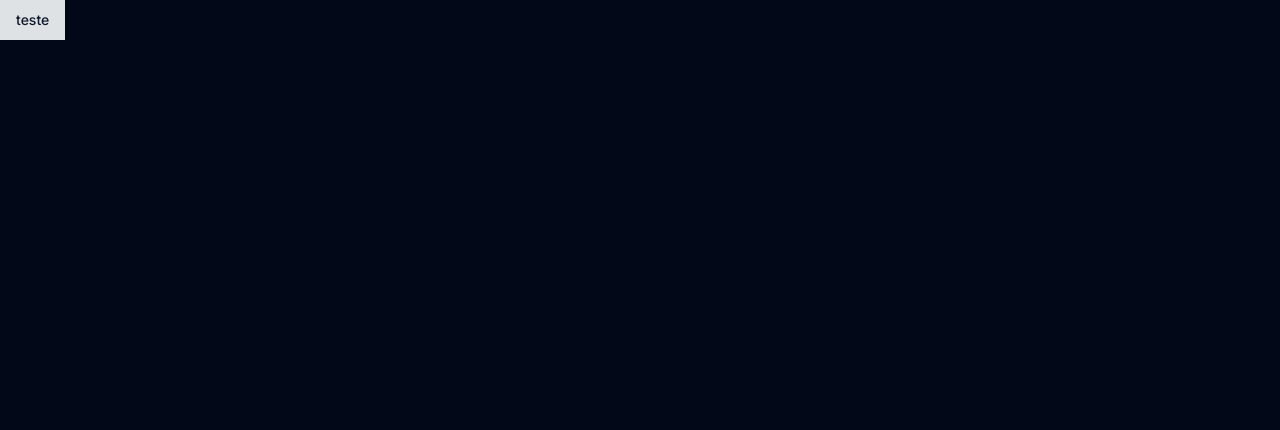
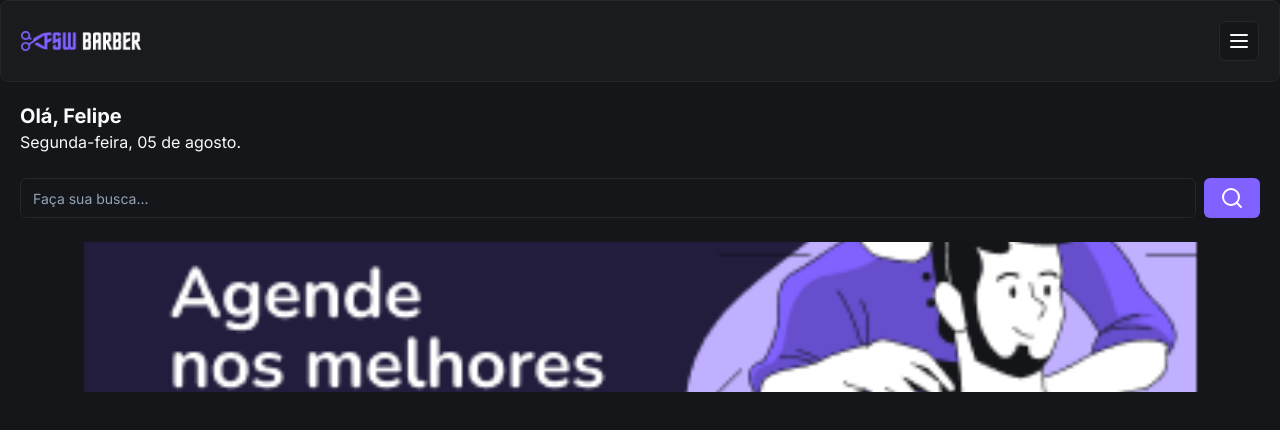
Before and after one commit to gustavoprado0/FSW-Barber, a Next.js app: page / in a window 1280 px wide. Shown: the top 430 px of the page. Built offline with nearby package versions, Linux system fonts and the light colour scheme.

Commit message:
feat: add Header component and banner

```diff
--- /dev/null
+++ b/src/app/_components/ui/card.tsx
@@ -0,0 +1,79 @@
+import * as React from "react"
+
+import { cn } from "@/app/_lib/utils"
+
+const Card = React.forwardRef<
+  HTMLDivElement,
+  React.HTMLAttributes<HTMLDivElement>
+>(({ className, ...props }, ref) => (
+  <div
+    ref={ref}
+    className={cn(
+      "rounded-lg border bg-card text-card-foreground shadow-sm",
+      className
+    )}
+    {...props}
+  />
+))
+Card.displayName = "Card"
+
+const CardHeader = React.forwardRef<
+  HTMLDivElement,
+  React.HTMLAttributes<HTMLDivElement>
+>(({ className, ...props }, ref) => (
+  <div
+    ref={ref}
+    className={cn("flex flex-col space-y-1.5 p-6", className)}
+    {...props}
+  />
+))
+CardHeader.displayName = "CardHeader"
+
+const CardTitle = React.forwardRef<
+  HTMLParagraphElement,
+  React.HTMLAttributes<HTMLHeadingElement>
+>(({ className, ...props }, ref) => (
+  <h3
+    ref={ref}
+    className={cn(
+      "text-2xl font-semibold leading-none tracking-tight",
+      className
+    )}
+    {...props}
+  />
+))
+CardTitle.displayName = "CardTitle"
+
+const CardDescription = React.forwardRef<
+  HTMLParagraphElement,
+  React.HTMLAttributes<HTMLParagraphElement>
+>(({ className, ...props }, ref) => (
+  <p
+    ref={ref}
+    className={cn("text-sm text-muted-foreground", className)}
+    {...props}
+  />
+))
+CardDescription.displayName = "CardDescription"
+
+const CardContent = React.forwardRef<
+  HTMLDivElement,
+  React.HTMLAttributes<HTMLDivElement>
+>(({ className, ...props }, ref) => (
+  <div ref={ref} className={cn("p-6 pt-0", className)} {...props} />
+))
+CardContent.displayName = "CardContent"
+
+const CardFooter = React.forwardRef<
+  HTMLDivElement,
+  React.HTMLAttributes<HTMLDivElement>
+>(({ className, ...props }, ref) => (
+  <div
+    ref={ref}
+    className={cn("flex items-center p-6 pt-0", className)}
+    {...props}
+  />
+))
+CardFooter.displayName = "CardFooter"
+
+export { Card, CardHeader, CardFooter, CardTitle, CardDescription, CardContent }
--- /dev/null
+++ b/src/app/_components/ui/header.tsx
@@ -0,0 +1,19 @@
+import Image from "next/image";
+import { Card, CardContent } from "./card";
+import { Button } from "./button";
+import { MenuIcon } from "lucide-react";
+
+const Header = () => {
+  return (
+    <Card>
+      <CardContent className="p-5 justify-between items-center flex flex-row">
+        <Image src="/Logo.png" height={18} width={120} alt={"FSW Barber"} />
+        <Button size='icon' variant='outline'>
+          <MenuIcon />
+        </Button>
+      </CardContent>
+    </Card>
+   );
+}
+
+export default Header;
--- /dev/null
+++ b/src/app/_components/ui/input.tsx
@@ -0,0 +1,25 @@
+import * as React from "react"
+
+import { cn } from "@/app/_lib/utils"
+
+export interface InputProps
+  extends React.InputHTMLAttributes<HTMLInputElement> {}
+
+const Input = React.forwardRef<HTMLInputElement, InputProps>(
+  ({ className, type, ...props }, ref) => {
+    return (
+      <input
+        type={type}
+        className={cn(
+          "flex h-10 w-full rounded-md border border-input bg-background px-3 py-2 text-sm ring-offset-background file:border-0 file:bg-transparent file:text-sm file:font-medium placeholder:text-muted-foreground focus-visible:outline-none focus-visible:ring-2 focus-visible:ring-ring focus-visible:ring-offset-2 disabled:cursor-not-allowed disabled:opacity-50",
+          className
+        )}
+        ref={ref}
+        {...props}
+      />
+    )
+  }
+)
+Input.displayName = "Input"
+
+export { Input }
--- a/src/app/globals.css
+++ b/src/app/globals.css
@@ -3,38 +3,42 @@
 @tailwind utilities;
 
 @layer base {
+  .dark {
+    --background: 225 9% 9%;
+    --foreground: 210 40% 98%;
 
-  .dark {
-    --background: 222.2 84% 4.9%;
-    --foreground: 210 40% 98%;
-    --card: 222.2 84% 4.9%;
+    --card: 228 9% 11%;
     --card-foreground: 210 40% 98%;
-    --popover: 222.2 84% 4.9%;
+
+    --popover: 228 9% 11%;
     --popover-foreground: 210 40% 98%;
-    --primary: 210 40% 98%;
-    --primary-foreground: 222.2 47.4% 11.2%;
-    --secondary: 217.2 32.6% 17.5%;
+
+    --primary: 252 100% 69%;
+    --primary-foreground: 0 0% 100%;
+
+    --secondary: 228 6% 16%;
     --secondary-foreground: 210 40% 98%;
-    --muted: 217.2 32.6% 17.5%;
+
+    --muted: 228 6% 16%;
     --muted-foreground: 215 20.2% 65.1%;
-    --accent: 217.2 32.6% 17.5%;
+
+    --accent: 228 6% 16%;
     --accent-foreground: 210 40% 98%;
-    --destructive: 0 62.8% 30.6%;
+
+    --destructive: 0 84% 60%;
     --destructive-foreground: 210 40% 98%;
-    --border: 217.2 32.6% 17.5%;
-    --input: 217.2 32.6% 17.5%;
+
+    --border: 228 6% 16%;
+    --input: 228 6% 16%;
     --ring: 212.7 26.8% 83.9%;
-    --chart-1: 220 70% 50%;
-    --chart-2: 160 60% 45%;
-    --chart-3: 30 80% 55%;
-    --chart-4: 280 65% 60%;
-    --chart-5: 340 75% 55%;
+
+    --radius: 0.5rem;
   }
 }
 
 @layer base {
   * {
-    @apply border-border;
+    @apply border-border antialiased;
   }
   body {
     @apply bg-background text-foreground;
--- a/src/app/page.tsx
+++ b/src/app/page.tsx
@@ -1,10 +1,33 @@
 'use client'
 
+import { SearchIcon } from "lucide-react";
+import Header from "./_components/ui/header";
+import { Input } from "./_components/ui/input";
 import { Button } from "./_components/ui/button";
+import Image from "next/image";
 
 const Home = () => {
   return (
-    <Button>teste</Button>
+    //Header
+    <>
+      <Header />
+      <div className="p-5">
+        <h2 className="text-xl font-bold">Olá, Felipe</h2>
+        <p>Segunda-feira, 05 de agosto.</p>
+
+        <div className="mt-6 flex items-center gap-2">
+        <Input placeholder="Faça sua busca..." />
+        <Button >
+          <SearchIcon />
+        </Button>
+        </div>
+
+      <div className="relative w-full h-[150px] mt-6 rounded-xl">
+        <Image src="/Banner.png" alt="Banner FSW" fill className="object-cover" />
+      </div>
+
+      </div>
+    </>
    );
 }
 
```
Also changed, not shown: public/Banner.png (added), public/Logo.png (added).
